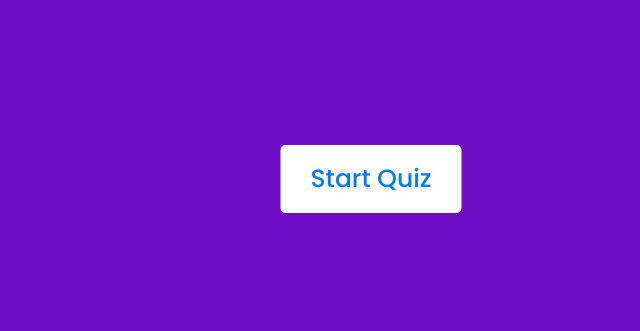
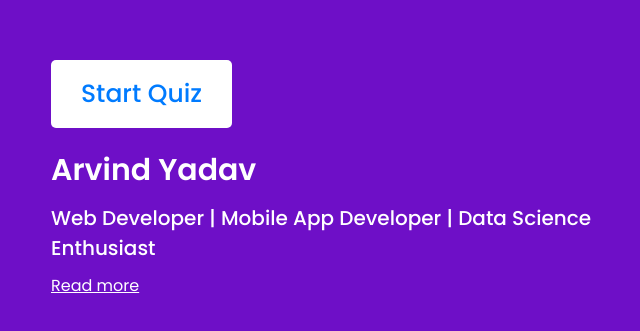
Before and after one commit to ayarvind/quizer, a plain HTML site: page index.html in a window 1280 px wide. Shown: the part 221-552 px from the top of the page, without its empty margins (269-909 px from the left). Drawn offline with Linux system fonts and the light colour scheme; no server answers.

Commit message:
Added about me

```diff
--- a/index.html
+++ b/index.html
@@ -12,7 +12,16 @@
 </head>
 <body>
     <!-- start Quiz button -->
-    <div class="start_btn"><button>Start Quiz</button></div>
+    <div class="start_btn">
+        <button>Start Quiz</button>
+
+        <!-- ABout author -->
+        <div class="author">
+            <h1>Arvind Yadav</h1>
+            <h2>Web Developer | Mobile App Developer | Data Science Enthusiast</h2>
+            <a href="arvind-rust.vercel.app" target="_blank">Read more</a>
+        </div>
+    </div>
 
     <!-- Info Box -->
     <div class="info_box">
--- a/style.css
+++ b/style.css
@@ -15,7 +15,26 @@ body{
     color: #fff;
     background: #7707bd;
 }
+.author{
+    margin-top: 20px;
+}
+.author h1{
+    font-size: 30px;
+    font-weight: 600;
+    color: #fff;
+    margin-bottom: 10px;
+}
+.author h2{
+    font-size: 20px;
+    font-weight: 500;
+    color: #fff;
+    margin-bottom: 10px;
+}
 
+ .author a{
+    color:white;
+
+ }
 .start_btn,
 .info_box,
 .quiz_box,
@@ -401,4 +420,10 @@ footer button.show{
         color:black
      }
 
+
+.author h1,.author h2,.author a{
+   color:#333;
 }
+
+
+}
```
